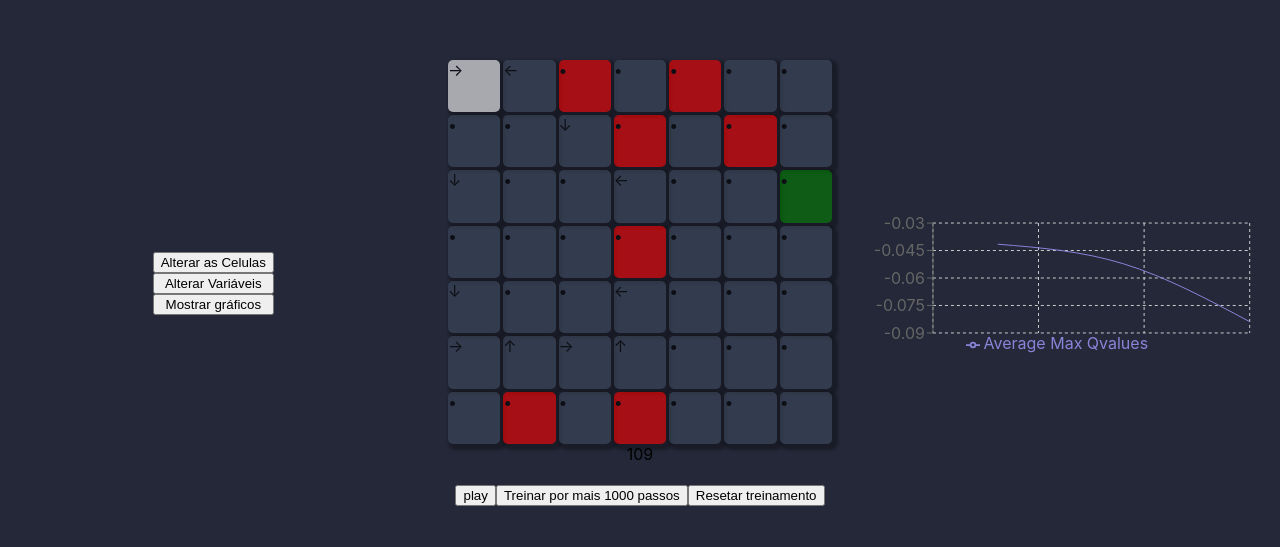
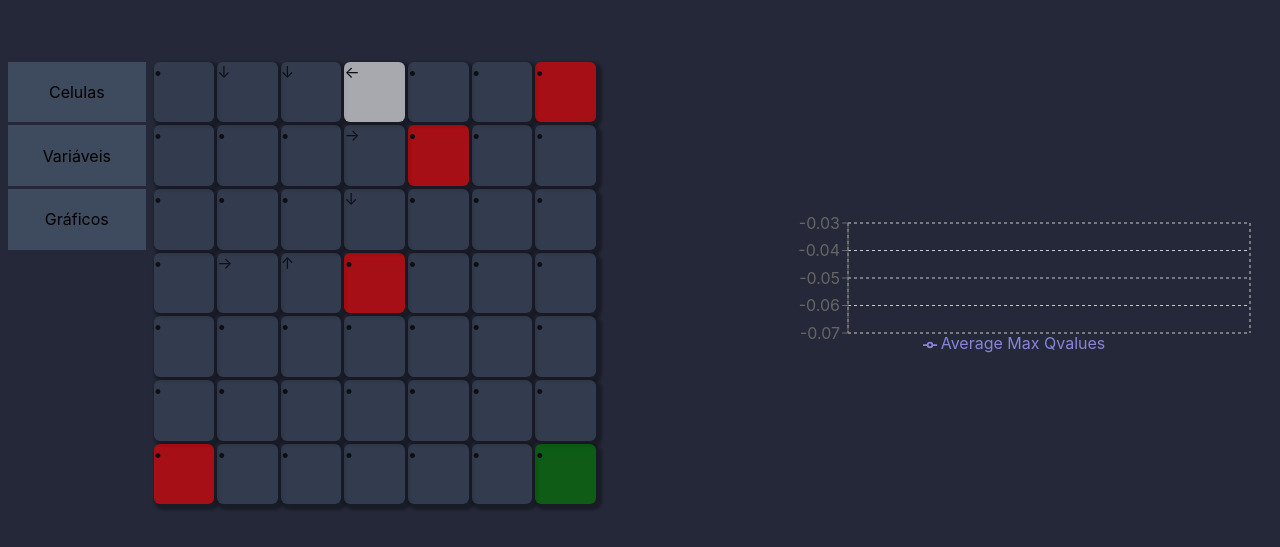
Before and after one commit to SamuelLipovetsky/Q_learning, a React (Create React App) app: page / in a window 1280 px wide. Shown: the part 117-664 px from the top of the page. Built offline with nearby package versions, Linux system fonts and the light colour scheme.

Commit message:
improvments

```diff
--- a/src/core/main/main.css
+++ b/src/core/main/main.css
@@ -10,34 +10,42 @@
 
   }
 
+.matrix-div{
+  display: grid;
+  align-items: center;
+  justify-content: center;
+  min-width: 400px;
+  grid-template-columns: 1fr 4fr;
+
+
+
+}
 .matrix{
   align-items: center;
   justify-content: center;
   max-width: 80%;
+
 }
 .config{
-
-  min-height: 100px;
-  min-width: 400px;
+  height: 100%;
+  /* min-width: 100px; */
   align-items: center;
   justify-content: center;
-  flex-wrap: wrap;
+
 }
 .graph{
   height: 20vh;
   min-height: 150px;
-  min-width: 150px;
+  min-width: 300px;
   align-items: center;
   justify-content: center;
-  max-width: 80%;
+  max-width: 40%;
+  display: flex;
+  flex-direction: column;
   /* max-width: 600px; */
 
 }
 .child{
     flex: 1;
-    display: flex;
-    flex-direction: column;
-    min-width: 300px;
-
 
   }
--- a/src/core/main/main.js
+++ b/src/core/main/main.js
@@ -2,7 +2,7 @@
 import DrawButton from '../matrixConfigs/drawButton/drawButton';
 import Matrix from '../matrix/Matrix'
 import * as utils from "./aux-functions"
-import React, { createContext,useContext,useState, useEffect } from 'react';
+import React, { createContext, useContext, useState, useEffect } from 'react';
 import { LineChart, Line, XAxis, YAxis, CartesianGrid, Tooltip, Legend, ResponsiveContainer } from 'recharts';
 import './main.css';
 import MatrixControls from '../matrixControls/matrixControls';
@@ -12,23 +12,23 @@ export const ConfigContext = createContext();
 function Main() {
   const [matrixData, setMatrixData] = useState(() => {
     return [
-      [1, 0, 3, 0, 3, 0, 0],
-      [0, 0, 0, 3, 0, 3, 0],
-      [0, 0, 0, 0, 0, 0, 4],
+      [1, 0, 0, 0, 0, 0, 3],
+      [0, 0, 0, 0, 3, 0, 0],
+      [0, 0, 0, 0, 0, 0, 0],
       [0, 0, 0, 3, 0, 0, 0],
       [0, 0, 0, 0, 0, 0, 0],
       [0, 0, 0, 0, 0, 0, 0],
-      [0, 3, 0, 3, 0, 0, 0],
+      [3, 0, 0, 0, 0, 0, 4],
     ]
   });
   const [graphData, setGraphData] = useState([{ value: 0 }])
   const [qTable, setqTable] = useState(() => { return utils.initializeQTable(7) })
   const [drawData, setDrawData] = useState(0)
-  const [intervalDuration, setIntervalDuration] = useState(50);
+  const [intervalDuration, setIntervalDuration] = useState(100);
   const [intervalId, setIntervalId] = useState(null);
   const [isPlaying, setIsPlaying] = useState(true)
   const [isTraining, setIsTraining] = useState(false)
-  const [numberSteps,setNumberSteps] =useState(()=>{return 0})
+  const [numberSteps, setNumberSteps] = useState(() => { return 0 })
 
 
   let agentPosition = [0, 0]
@@ -50,7 +50,7 @@ function Main() {
     let action;
     let randomIndex;
     let availabeActions;
-    if (Math.random() > 0.8) {
+    if (Math.random() > 0.9) {
       availabeActions = utils.getAvailableActions(matrixData, agentPosition)
       randomIndex = Math.floor(Math.random() * availabeActions.length);
       action = availabeActions[randomIndex]
@@ -59,7 +59,7 @@ function Main() {
     }
 
     const nextState = utils.getNextState(agentPosition, action);
-    const reward = utils.getReward(matrixData, nextState, defaultReward,3,-3);
+    const reward = utils.getReward(matrixData, nextState, defaultReward, 3, -1);
 
     const [agentRow, agentCol] = agentPosition;
     const qValue = qTable[agentRow][agentCol][action];
@@ -69,11 +69,11 @@ function Main() {
     setqTable(newQTable);
     const [nextRow, nextCol] = nextState;
     passos += 1;
-    if (reward == 3 || reward == -3) {
+    if (reward == 3 || reward == -1) {
       const newMatrix = [...matrixData];
       newMatrix[agentRow][agentCol] = 0
       const newQTable = [...qTable];
-      if (reward == -3) {
+      if (reward == -1) {
         newQTable[nextState[0]][nextState[1]] = [-1, -1, -1, -1]
       }
       if (reward == 3) {
@@ -135,17 +135,17 @@ function Main() {
   const updateIsPlaying = () => {
     setIsPlaying(prevIsPlaying => !prevIsPlaying);
   };
-  async function runQlearning (n_times){
+  async function runQlearning(n_times) {
     if (!isTraining) {
 
       setIsTraining(true)
       setIsPlaying(false)
-      let matrixCopy =[...matrixData]
-      let qTableCopy =[...qTable]
+      let matrixCopy = [...matrixData]
+      let qTableCopy = [...qTable]
       await new Promise((resolve, reject) => {
 
 
-          let averageQValues = utils.qLearningFaster (matrixCopy,qTableCopy,0.8,0.3,0.9,-0.06,n_times,3,-3)
+        let averageQValues = utils.qLearningFaster(matrixCopy, qTableCopy, 0.8, 0.3, 0.9, -0.06, n_times, 3, -3)
         setNumberSteps(prevSteps => prevSteps + n_times);
         resolve(); // Resolve the promise when the task is complete
 
@@ -159,7 +159,7 @@ function Main() {
   }
   const resetTable = () => {
     setIsPlaying(false)
-    setNumberSteps(prevSteps =>0);
+    setNumberSteps(prevSteps => 0);
     for (let i = 0; i < matrixData.length; i++) {
       for (let j = 0; j < matrixData[i].length; j++) {
         if (matrixData[i][j] === 1) {
@@ -186,17 +186,16 @@ function Main() {
   return (
 
     <div className="wrapper">
-        <div className="child config">
-          <ConfigContext.Provider value={{isPlaying,setIsPlaying,drawData,setDrawData}}>
+
+      <div className="child matrix-div">
+        <div className='config'>
+          <ConfigContext.Provider value={{ isPlaying, setIsPlaying, drawData, setDrawData }}>
             <MatrixConfigs></MatrixConfigs>
           </ConfigContext.Provider>
         </div>
-        <div className="child matrix">
-
-          {/* <Matrix matrix={matrixData}></Matrix> */}
+        <div className='matrix'>
           <Matrix qTable={qTable} initialData={matrixData} drawData={drawData} updateMatrix={updateMatrix} />
-          {numberSteps}
-          <MatrixControls resetTable={resetTable} runQlearning={runQlearning} updateIsPlaying={updateIsPlaying} ></MatrixControls>
+        </div>
 
 
       </div>
--- a/src/core/matrix/Matrix.css
+++ b/src/core/matrix/Matrix.css
@@ -5,8 +5,8 @@
   gap: 3px;
   width: 90%;
   height: 90%;
-  /* min-width: 400px; */
-  /* min-height: 400px; */
+  min-width: 300px;
+  min-height: 300px;
   /* max-height: 400px; */
 
 }
@@ -55,9 +55,9 @@
   /* width: 14%; Adjust as needed */
   /* height: 14%; Equal to width to maintain square shape */
   flex:1;
-  border-radius: 5px;
+  border-radius:10%;
   opacity: 0.6;
   box-shadow: 3px 3px 3px 3px rgba(0, 0, 0, 0.5);
   aspect-ratio: 1;
-  transition: color 0.3s ease
+
 }
--- a/src/core/matrixConfigs/drawButton/drawButton.css
+++ b/src/core/matrixConfigs/drawButton/drawButton.css
@@ -1,3 +1,3 @@
-.drawButton{
-    min-width: 150px;
-}
+/* .drawButton{
+    min-width: 100px;
+} */
--- a/src/core/matrixConfigs/drawButton/drawButton.js
+++ b/src/core/matrixConfigs/drawButton/drawButton.js
@@ -10,14 +10,14 @@ function DrawButton(props) {
     const handleClick = () => {
         setIsDrawing(previsDrawing => { return !previsDrawing })
 
-        // console.log(isPlaying,setIsPlaying,drawData,setDrawData)
+
         setDrawData(props.option)
 
     }
 
     return (
         <button className="drawButton" onClick={handleClick}>
-           celulas de  {props.title}
+           {props.title}
         </button>
     );
 }
--- a/src/core/matrixConfigs/drawButton/drawButtonCluster.js
+++ b/src/core/matrixConfigs/drawButton/drawButtonCluster.js
@@ -6,7 +6,7 @@ function DrawButtonCluster(props) {
 
 
     return (
-        <div>
+        <div className='cluster'>
             <div>
                 <DrawButton
                     option={2} title={"obtaculo"}></DrawButton>
@@ -20,6 +20,7 @@ function DrawButtonCluster(props) {
                     option={3} title={"punição"}></DrawButton>
             </div>
 
+
         </div>
     );
 }
--- a/src/core/matrixConfigs/mainConfigs/matrixConfig.css
+++ b/src/core/matrixConfigs/mainConfigs/matrixConfig.css
@@ -1,5 +1,36 @@
 .menu{
+
+    height: 100%;
+    /* max-height: 100%; */
+    display: grid;
+    gap: 3px;
+    padding-right: 5%;
+    padding-left: 5%;
+    transition: grid-template-rows 0.5s ease;
+}
+.cell{
     display: flex;
-    flex-direction: column;
-    height: 90%;
+    align-items: center;
+    justify-content: center;
+    overflow: hidden;
+    /* border-radius: 10%; */
+    /* border: 1px black; */
+    background-color: #3e4a5e
+
+
 }
+.options-0{
+    grid-template-rows: repeat(7,1fr);
+}
+
+.options-1{
+    grid-template-rows: 5fr 1fr 1fr
+}
+
+.options-2{
+    grid-template-rows: 1fr 5fr 1fr
+}
+
+.options-3{
+    grid-template-rows: 1fr 1fr 5fr
+}
--- a/src/core/matrixConfigs/mainConfigs/matrixConfigs.js
+++ b/src/core/matrixConfigs/mainConfigs/matrixConfigs.js
@@ -6,27 +6,38 @@ import ConfigCell from './configCell';
 import "./matrixConfig.css"
 function MatrixConfigs(props) {
 
-    const [openMenu, setOpenMenu] = useState("none")
+    const [openMenu, setOpenMenu] = useState(0)
     const [showComponents, setShowComponents] =useState([false,false,false])
     const handleclick = (newShowComponents) =>{
-        console.log(showComponents)
-        setShowComponents(()=>{return newShowComponents})
+
+
+        if(newShowComponents.indexOf(true)!=showComponents.indexOf(true)){
+        setShowComponents([false,false,false])
+        setOpenMenu(newShowComponents.indexOf(true) +1)
+
+        // setShowComponents(()=>{return newShowComponents})
+        setTimeout(() => {
+            setShowComponents(newShowComponents);
+
+        }, 501);
+    }
 
     }
     return (
-        <div className='menu'>
-            <button  className='cell'onClick={()=>handleclick([true,false,false])} >
-                <ConfigCell title={"Alterar as Celulas"} showComponent={showComponents[0]}
+        <div className={`menu options-${openMenu}`}>
+            <div  className='cell'onClick={()=>handleclick([true,false,false])} >
+                <ConfigCell title={"Celulas"} showComponent={showComponents[0]}
                     component={<DrawButtonCluster />}></ConfigCell>
-            </button>
-            <button  className='cell'onClick={()=>handleclick([false,true,false])} >
-                <ConfigCell title={"Alterar Variáveis"} showComponent={showComponents[1]}
+            </div>
+            <div  className='cell'onClick={()=>handleclick([false,true,false])} >
+                <ConfigCell title={"Variáveis"} showComponent={showComponents[1]}
                     component={<DrawButtonCluster />}></ConfigCell>
-            </button>
-            <button   className='cell' onClick={()=>handleclick([false,false,true])} >
-                <ConfigCell title={"Mostrar gráficos"} showComponent={showComponents[2]}
+            </div>
+            <div   className='cell' onClick={()=>handleclick([false,false,true])} >
+                <ConfigCell title={"Gráficos"} showComponent={showComponents[2]}
                     component={<DrawButtonCluster />}></ConfigCell>
-            </button>
+            </div>
+
         </div>
     );
 }
```
Lines whose indentation alone changed are shown as unchanged.
